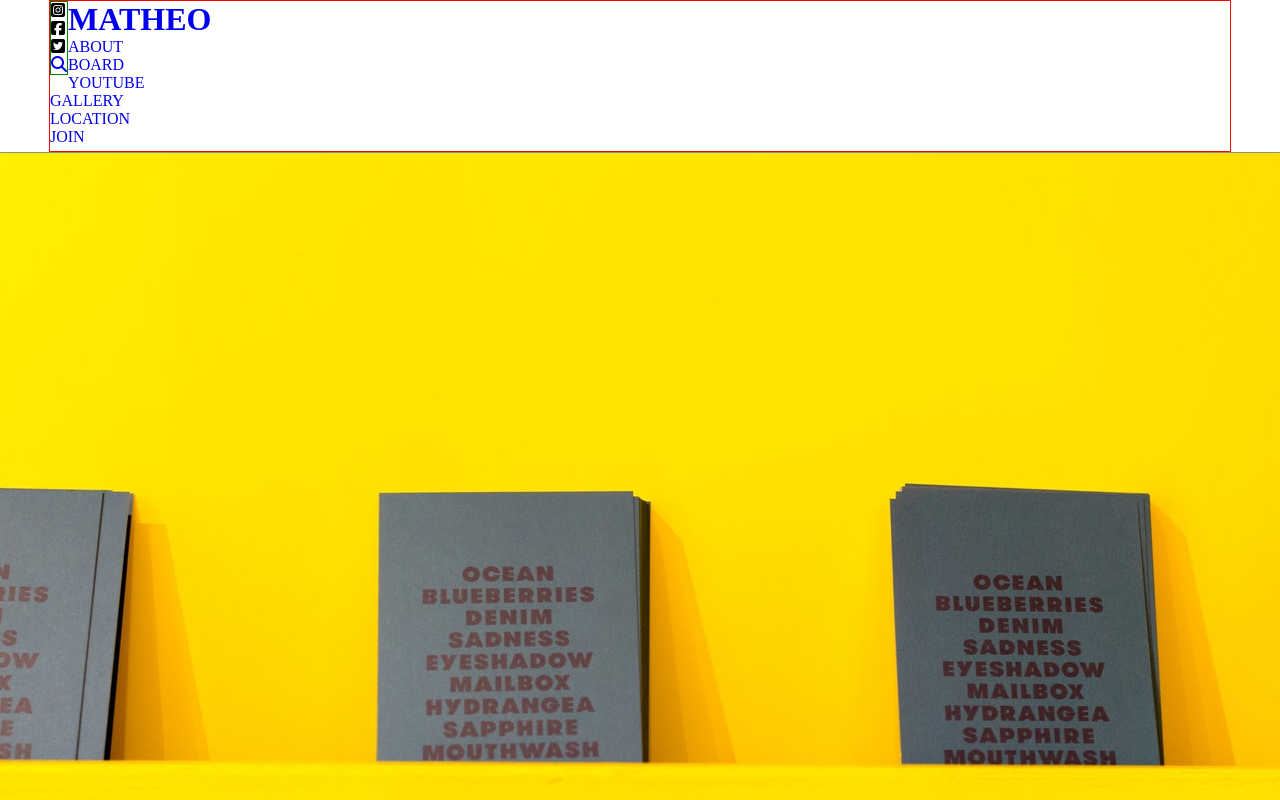
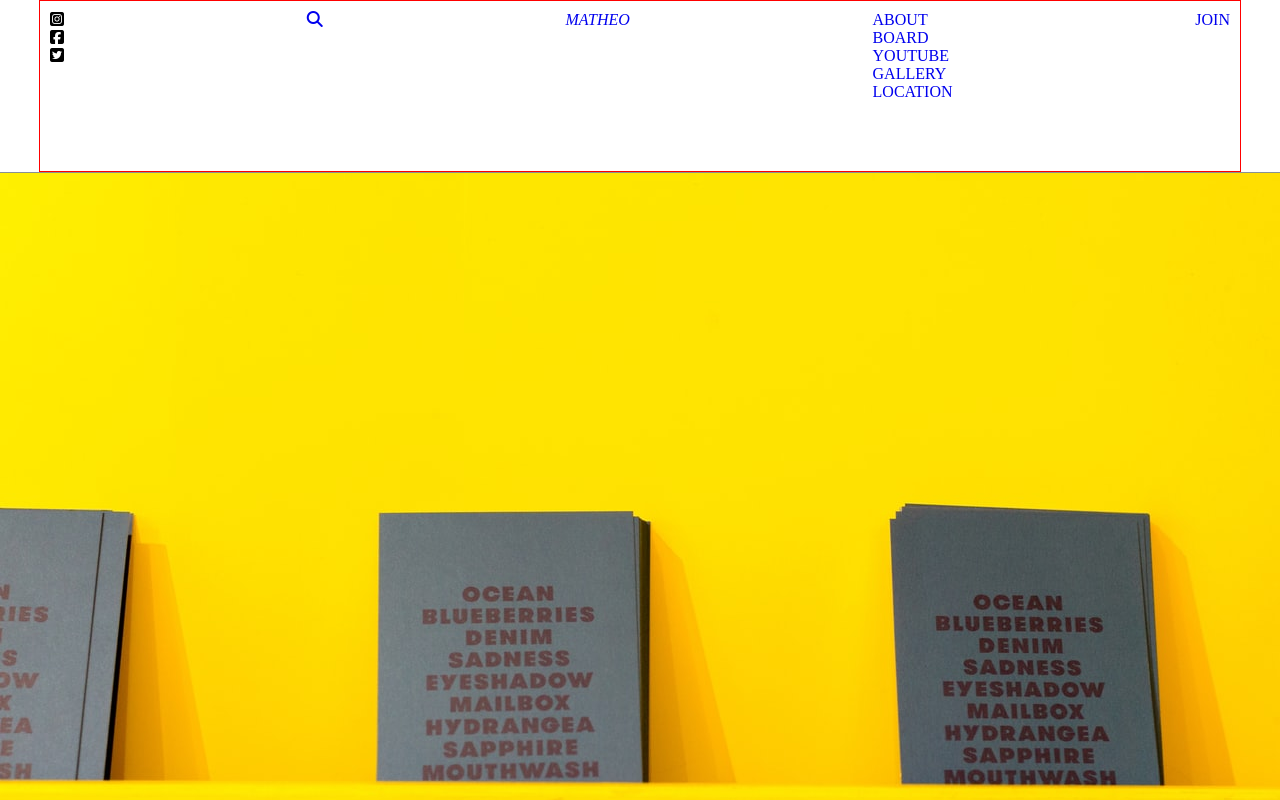
Before and after one commit to supermegageil/work_131, a plain HTML site: page index.html in a window 1280 px wide. Shown: the top 800 px of the page. Drawn offline with Linux system fonts and the light colour scheme.

Commit message:
html header 수정 css 다시 만드는중

```diff
--- a/index.html
+++ b/index.html
@@ -13,20 +13,19 @@
 
     <header id="header">
         <div class="inner">
-            <div class="header__top">
-                <ul class="header__top__sns">
+            <ul class="header__sns">
                 <li><a href="#"></a><i class="fab fa-instagram-square"></i></a></li>
                 <li><a href="#"></a><i class="fab fa-facebook-square"></i></a></li>
                 <li><a href="#"></a><i class="fab fa-twitter-square"></i></a></li>
             </ul>
 
-                <ul id="header__top__search">
+            <ul id="header__search">
                 <li><a href="#"><i class="fas fa-search"></i></a></li>
             </ul>
+
+        <div class="header__logo">
+            <i><a href="#">MATHEO</a></i>
         </div>
-
-            <div class="header__under">
-                <h1><a href="#">MATHEO</a></h1>
 
             <ul class="header__under__menu">
                     <li><a href="#">ABOUT</a></li>
@@ -38,8 +37,6 @@
             <ul class="header__under__join">
                     <li><span><a href="#">JOIN</a></span></li>
             </ul>
-
-            </div>
         </div>
     </header>
 
--- a/scss/style.scss
+++ b/scss/style.scss
@@ -8,6 +8,7 @@ a{ text-decoration: none;}
     --color-white: #ebf2f5;
     --color-gray: #879194;
     --color-darkgray: #5f6669;
+    --color-frame: #27851e;
 
     //font size
 	--font-large: 30px;
@@ -30,17 +31,13 @@ a{ text-decoration: none;}
         width: 1180px;
         height: 150px;
         margin: 0 auto;
-        position: relative;
         border: solid 1px red;
+        display:flex;
+        justify-content: space-between;
+        padding:10px;
 
-        .header__top{
-            float:left;
-            border: solid 1px green;
-
-
-        }
-        .header__under{
-
+        .header_sns{
+            display:flex;
         }
     }
 }
```
Also changed, not shown: css/style.css, 1 other file. Lines whose indentation alone changed are shown as unchanged.
